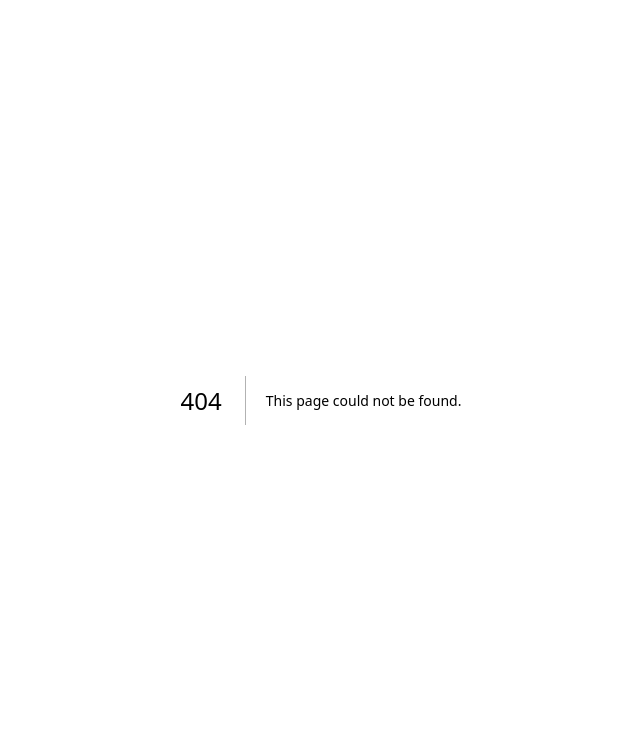
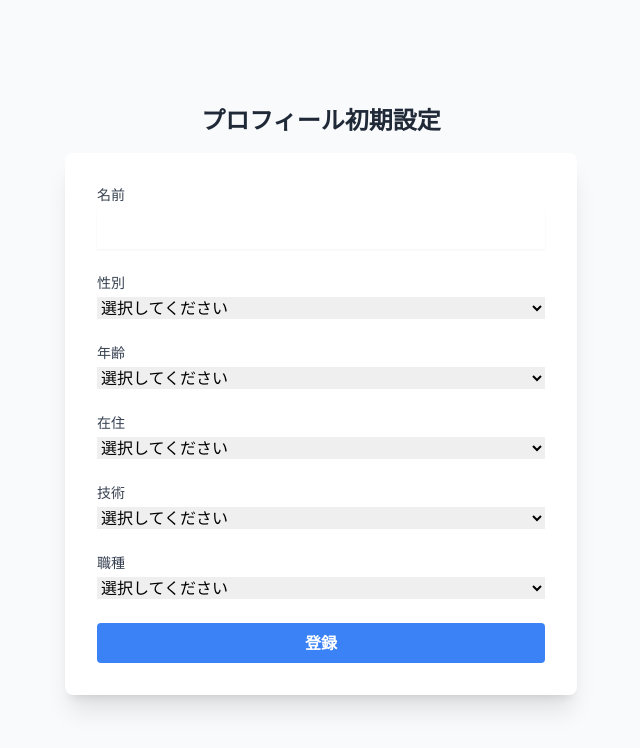
Before and after one commit to kou7306/GeekLink_frontend, a Next.js app: page /profile-initialization in a window 1280 px wide. Before the commit this address had no page. Shown: the top 748 px of the page, without its empty margins (319-959 px from the left). Built offline with nearby package versions, Linux system fonts and the light colour scheme.

Commit message:
プロフィール初期設定の画面を実装

```diff
--- /dev/null
+++ b/src/app/profile-initialization/page.tsx
@@ -0,0 +1,210 @@
+// app/profile-setup/page.tsx
+"use client";
+
+import React, { useState } from "react";
+
+interface ProfileForm {
+  name: string;
+  gender: string;
+  age: number;
+  residence: string;
+  technology: string;
+  jobTitle: string;
+}
+
+export default function ProfileSetup() {
+  const [profile, setProfile] = useState<ProfileForm>({
+    name: "",
+    gender: "",
+    age: 0,
+    residence: "",
+    technology: "",
+    jobTitle: "",
+  });
+
+  const handleChange = (e: React.ChangeEvent<HTMLSelectElement | HTMLInputElement>) => {
+    const { name, value } = e.target;
+    const newValue = name === "age" ? parseInt(value, 10) : value;
+    setProfile((prev) => ({ ...prev, [name]: newValue }));
+  };
+
+  const handleSubmit = (e: React.FormEvent) => {
+    e.preventDefault();
+    console.log("Profile Data:", profile);
+  };
+
+  return (
+    <div className="min-h-screen bg-gray-50 flex flex-col items-center justify-center">
+      <h2 className="text-2xl font-bold mb-4 text-gray-800">プロフィール初期設定</h2>
+      <form onSubmit={handleSubmit} className="w-full max-w-lg p-8 bg-white shadow-xl rounded-lg">
+        <div className="space-y-6">
+          <div>
+            <label htmlFor="name" className="block text-sm font-medium text-gray-700">
+              名前
+            </label>
+            <input
+              type="text"
+              id="name"
+              name="name"
+              value={profile.name}
+              onChange={(e) => setProfile({ ...profile, name: e.target.value })}
+              className="p-2 block mt-1 w-full border-gray-300 shadow-sm"
+            />
+          </div>
+          <div>
+            <label htmlFor="gender" className="block text-sm font-medium text-gray-700">
+              性別
+            </label>
+            <select
+              name="gender"
+              value={profile.gender}
+              onChange={handleChange}
+              className="mt-1 block w-full"
+            >
+              <option value="">選択してください</option>
+              <option value="male">男性</option>
+              <option value="female">女性</option>
+            </select>
+          </div>
+          <div>
+            <label htmlFor="age" className="block text-sm font-medium text-gray-700">
+              年齢
+            </label>
+            <select name="age" value={profile.age} onChange={handleChange} className="mt-1 block w-full">
+              <option value="">選択してください</option>
+              {Array.from({ length: 66 }, (_, i) => (
+                <option key={i} value={i + 15}>
+                  {i + 15}
+                </option>
+              ))}
+            </select>
+          </div>
+          <div>
+            <label htmlFor="residence" className="block text-sm font-medium text-gray-700">
+              在住
+            </label>
+            <select
+              name="residence"
+              value={profile.residence}
+              onChange={handleChange}
+              className="mt-1 block w-full"
+            >
+              <option value="">選択してください</option>
+              {[
+                "北海道",
+                "青森県",
+                "岩手県",
+                "宮城県",
+                "秋田県",
+                "山形県",
+                "福島県",
+                "茨城県",
+                "栃木県",
+                "群馬県",
+                "埼玉県",
+                "千葉県",
+                "東京都",
+                "神奈川県",
+                "新潟県",
+                "富山県",
+                "石川県",
+                "福井県",
+                "山梨県",
+                "長野県",
+                "岐阜県",
+                "静岡県",
+                "愛知県",
+                "三重県",
+                "滋賀県",
+                "京都府",
+                "大阪府",
+                "兵庫県",
+                "奈良県",
+                "和歌山県",
+                "鳥取県",
+                "島根県",
+                "岡山県",
+                "広島県",
+                "山口県",
+                "徳島県",
+                "香川県",
+                "愛媛県",
+                "高知県",
+                "福岡県",
+                "佐賀県",
+                "長崎県",
+                "熊本県",
+                "大分県",
+                "宮崎県",
+                "鹿児島県",
+                "沖縄県",
+              ].map((pref) => (
+                <option key={pref} value={pref}>
+                  {pref}
+                </option>
+              ))}
+              <option value="海外">海外</option>
+            </select>
+          </div>
+          <div>
+            <label htmlFor="technology" className="block text-sm font-medium text-gray-700">
+              技術
+            </label>
+            <select
+              name="technology"
+              value={profile.technology}
+              onChange={handleChange}
+              className="mt-1 block w-full"
+            >
+              <option value="">選択してください</option>
+              <option value="Java">Java</option>
+              <option value="JavaScript">JavaScript</option>
+              <option value="Python">Python</option>
+              <option value="Ruby">Ruby</option>
+              <option value="PHP">PHP</option>
+              <option value="React">React</option>
+              <option value="Angular">Angular</option>
+              <option value="Vue.js">Vue.js</option>
+            </select>
+          </div>
+          <div>
+            <label htmlFor="jobTitle" className="block text-sm font-medium text-gray-700">
+              職種
+            </label>
+            <select
+              name="jobTitle"
+              value={profile.jobTitle}
+              onChange={handleChange}
+              className="mt-1 block w-full"
+            >
+              <option value="">選択してください</option>
+              <option value="high-school-1">高校生１年生</option>
+              <option value="high-school-2">高校生２年生</option>
+              <option value="high-school-3">高校生３年生</option>
+              <option value="technical-school-1">高専１年生</option>
+              <option value="technical-school-2">高専２年生</option>
+              <option value="technical-school-3">高専３年生</option>
+              <option value="technical-school-4">高専４年生</option>
+              <option value="technical-school-5">高専５年生</option>
+              <option value="university-1">大学生１年生</option>
+              <option value="university-2">大学生２年生</option>
+              <option value="university-3">大学生３年生</option>
+              <option value="university-4">大学生４年生</option>
+              <option value="college-1">専門学校１年生</option>
+              <option value="college-2">専門学校２年生</option>
+              <option value="it-company">IT企業エンジニア</option>
+              <option value="freelance">フリーランスエンジニア</option>
+              <option value="other">その他</option>
+            </select>
+          </div>
+          <button
+            type="submit"
+            className="w-full bg-blue-500 hover:bg-blue-700 text-white font-bold py-2 px-4 rounded"
+          >
+            登録
+          </button>
+        </div>
+      </form>
+    </div>
+  );
+}
```
